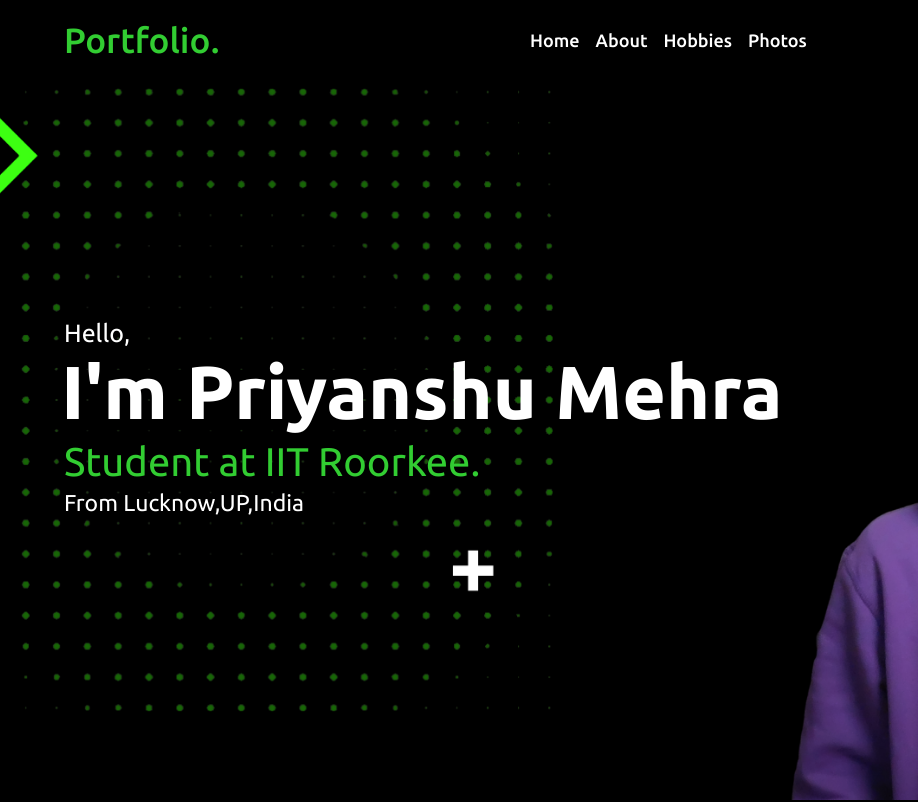
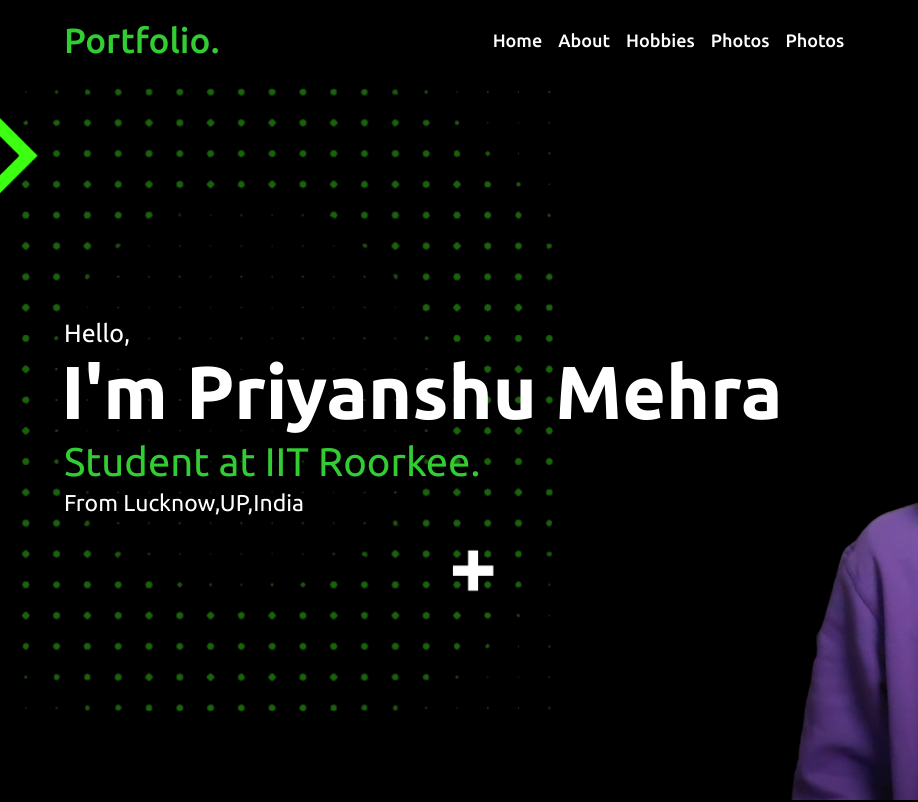
Before and after one commit to Priyanshu95663/Portfolio, a plain HTML site: page index.html in a window 1280 px wide. Shown: the top 802 px of the page, 0-918 px from the left. Drawn offline with Linux system fonts and the light colour scheme.

Commit message:
Update index.html

```diff
--- a/index.html
+++ b/index.html
@@ -40,6 +40,7 @@
           <li><a href="#about">About</a></li>
           <li><a href="#hobbies">Hobbies</a></li>
           <li><a href="#photos">Photos</a></li>
+          <li><a href="#project">Photos</a></li>
 
           <div class="cancel-btn">
             <i class="fas fa-times"></i>
```
